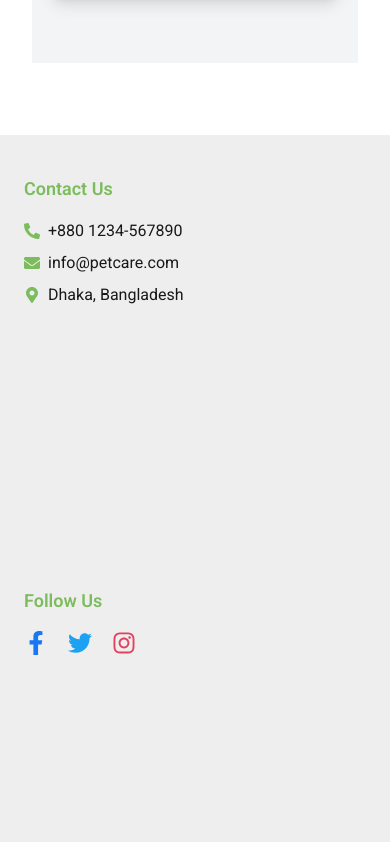
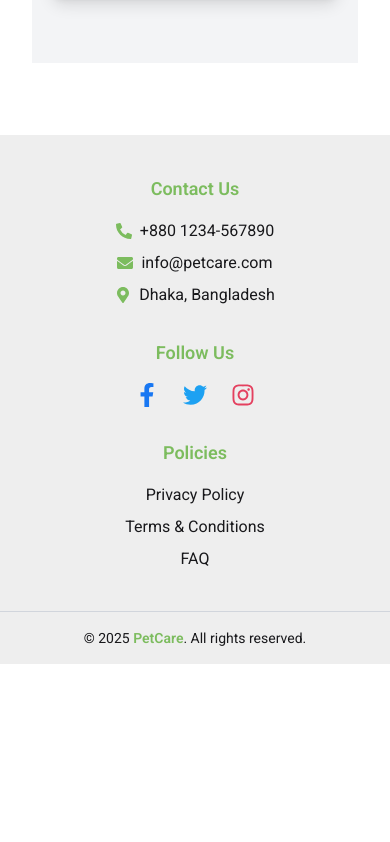
Before and after one commit to saifuldoict/Pet-Care, a React (Vite) app: page / in a window 390 px wide. Shown: the part 5522-6364 px from the top of the page. After the commit the page ends 6186 px from the top, so only its background shows below. Built offline with nearby package versions, Linux system fonts and the light colour scheme; no server answers.

Commit message:
footer css changed

```diff
--- a/src/pages/FooterPage.jsx
+++ b/src/pages/FooterPage.jsx
@@ -10,45 +10,50 @@ import {
 
 const FooterPage = () => {
   return (
-    <footer className="bg-base-300 text-base-content mt-10 ">
-
-      <div className="max-w-6xl mx-auto px-6 py-10 grid grid-cols-1 md:grid-cols-3 gap-70 ">
-
-
-        <div>
-          <h2 className="text-lg font-semibold mb-4" style={{ color: "#7cbc5e" }}>
+    <footer className="bg-base-300 text-base-content mt-10">
+      {/* Footer Grid Section */}
+      <div className="max-w-6xl mx-auto px-6 py-10 grid grid-cols-1 sm:grid-cols-2 md:grid-cols-3 gap-8">
+        {/* Contact Section */}
+        <div className="text-center sm:text-left">
+          <h2
+            className="text-lg font-semibold mb-4"
+            style={{ color: "#7cbc5e" }}
+          >
             Contact Us
           </h2>
-          <p className="flex items-center gap-2 mb-2">
+          <p className="flex items-center justify-center sm:justify-start gap-2 mb-2">
             <FaPhoneAlt className="text-[#7cbc5e]" /> +880 1234-567890
           </p>
-          <p className="flex items-center gap-2 mb-2">
+          <p className="flex items-center justify-center sm:justify-start gap-2 mb-2">
             <FaEnvelope className="text-[#7cbc5e]" /> info@petcare.com
           </p>
-          <p className="flex items-center gap-2">
+          <p className="flex items-center justify-center sm:justify-start gap-2">
             <FaMapMarkerAlt className="text-[#7cbc5e]" /> Dhaka, Bangladesh
           </p>
         </div>
 
-
-        <div>
-          <h2 className="text-lg font-semibold mb-4" style={{ color: "#7cbc5e" }}>
+        {/* Social Media Section */}
+        <div className="text-center">
+          <h2
+            className="text-lg font-semibold mb-4"
+            style={{ color: "#7cbc5e" }}
+          >
             Follow Us
           </h2>
-          <div className="flex gap-5 text-2xl">
+          <div className="flex justify-center gap-6 text-2xl">
             <a
               href="https://facebook.com"
               target="_blank"
               rel="noreferrer"
-              className="hover:scale-110 transition"
+              className="hover:scale-110 transition-transform"
             >
               <FaFacebookF className="text-[#1877F2]" />
             </a>
             <a
-              href="https://www.facebook.com/saifulnhk"
+              href="https://twitter.com"
               target="_blank"
               rel="noreferrer"
-              className="hover:scale-110 transition"
+              className="hover:scale-110 transition-transform"
             >
               <FaTwitter className="text-[#1DA1F2]" />
             </a>
@@ -56,16 +61,19 @@ const FooterPage = () => {
               href="https://instagram.com"
               target="_blank"
               rel="noreferrer"
-              className="hover:scale-110 transition"
+              className="hover:scale-110 transition-transform"
             >
               <FaInstagram className="text-[#E4405F]" />
             </a>
           </div>
         </div>
 
-
-        <div>
-          <h2 className="text-lg font-semibold mb-4" style={{ color: "#7cbc5e" }}>
+        {/* Policies Section */}
+        <div className="text-center sm:text-left">
+          <h2
+            className="text-lg font-semibold mb-4"
+            style={{ color: "#7cbc5e" }}
+          >
             Policies
           </h2>
           <ul className="space-y-2">
@@ -88,7 +96,8 @@ const FooterPage = () => {
         </div>
       </div>
 
-      <div className="border-t border-base-300 py-4 text-center text-sm">
+      {/* Bottom Copyright */}
+      <div className="border-t border-gray-300 py-4 text-center text-sm">
         <p>
           © {new Date().getFullYear()}{" "}
           <span style={{ color: "#7cbc5e", fontWeight: "600" }}>PetCare</span>.
```
